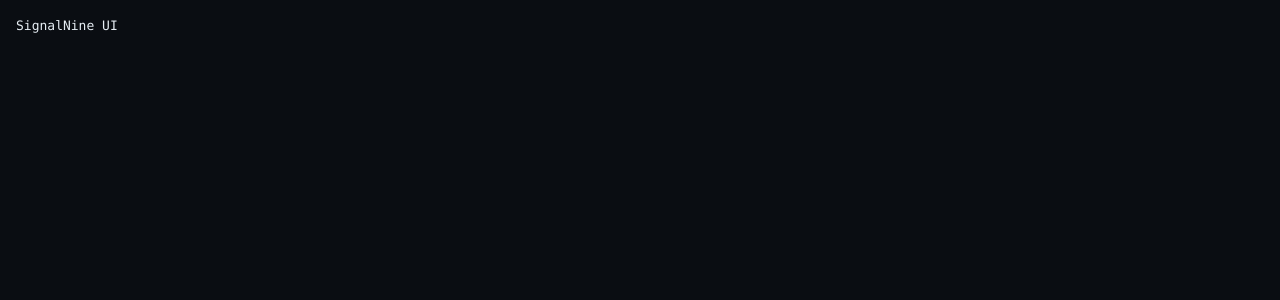
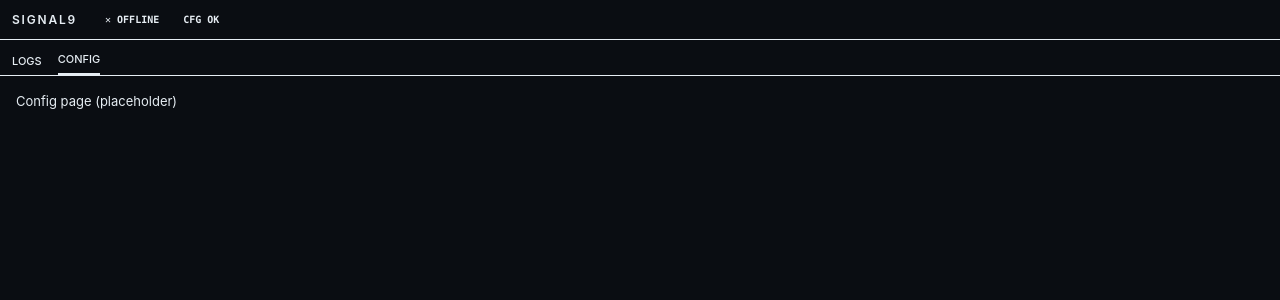
Before and after one commit to tgiachi/Signal9, a React (Vite) app in the folder ui/: page /config in a window 1280 px wide. Shown: the top 300 px of the page. Built offline with nearby package versions, Linux system fonts and the light colour scheme.

Commit message:
feat(ui): router + bootstrap app with providers

```diff
--- a/ui/src/app.tsx
+++ b/ui/src/app.tsx
@@ -1,7 +1,19 @@
+import { RouterProvider } from 'react-router';
+import { Toaster } from 'sonner';
+import { router } from './routes';
+import { QueryProvider } from './providers/query-provider';
+import { ThemeProvider } from './providers/theme-provider';
+import { AuthProvider } from './providers/auth-provider';
+
 export default function App() {
   return (
-    <div className="p-4 text-fg-0">
-      <h1 className="font-mono text-on-air-2">SignalNine UI</h1>
-    </div>
+    <ThemeProvider>
+      <QueryProvider>
+        <AuthProvider>
+          <RouterProvider router={router} />
+          <Toaster position="bottom-right" theme="dark" richColors />
+        </AuthProvider>
+      </QueryProvider>
+    </ThemeProvider>
   );
 }
--- /dev/null
+++ b/ui/src/features/config/config-page.tsx
@@ -0,0 +1,3 @@
+export function ConfigPage() {
+  return <div className="p-4 text-fg-1">Config page (placeholder)</div>;
+}
--- /dev/null
+++ b/ui/src/routes.tsx
@@ -0,0 +1,17 @@
+import { createBrowserRouter, Navigate } from 'react-router';
+import { AppShell } from '@/components/shell/app-shell';
+import { LogsPage } from '@/features/logs/logs-page';
+import { ConfigPage } from '@/features/config/config-page';
+
+export const router = createBrowserRouter([
+  {
+    path: '/',
+    element: <AppShell />,
+    children: [
+      { index: true, element: <Navigate to="/logs" replace /> },
+      { path: 'logs', element: <LogsPage /> },
+      { path: 'config', element: <ConfigPage /> },
+      { path: '*', element: <div className="p-4 text-fg-1">404 — page not found</div> },
+    ],
+  },
+]);
```
